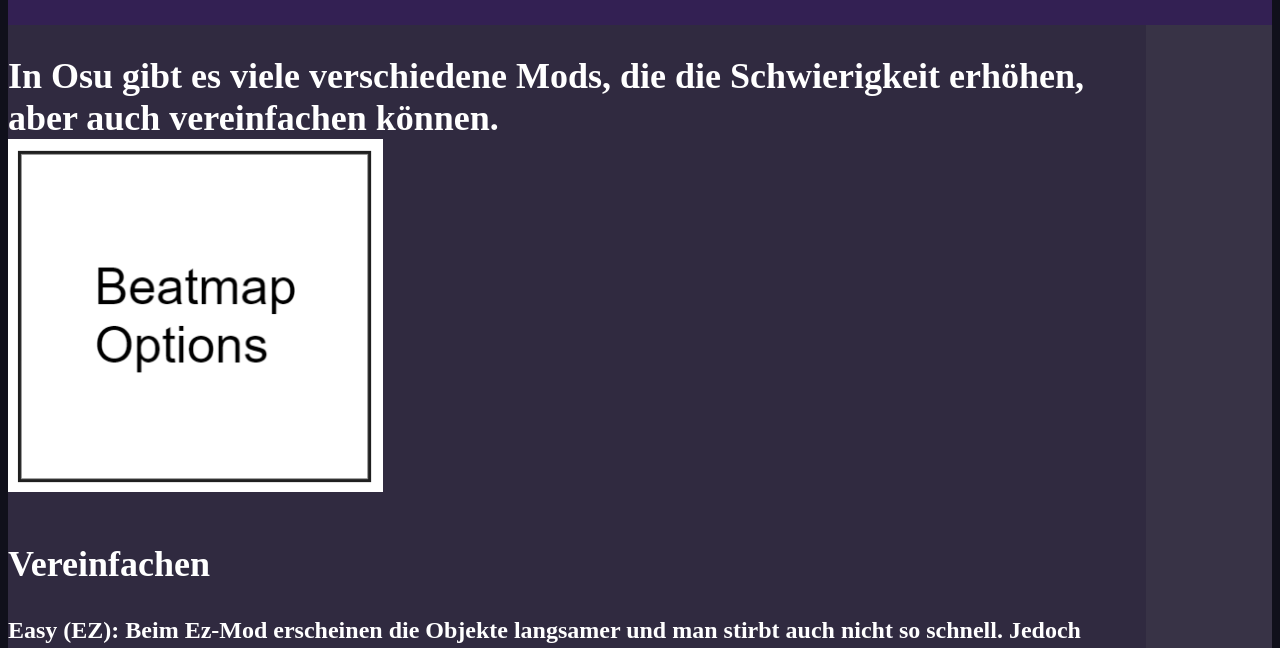
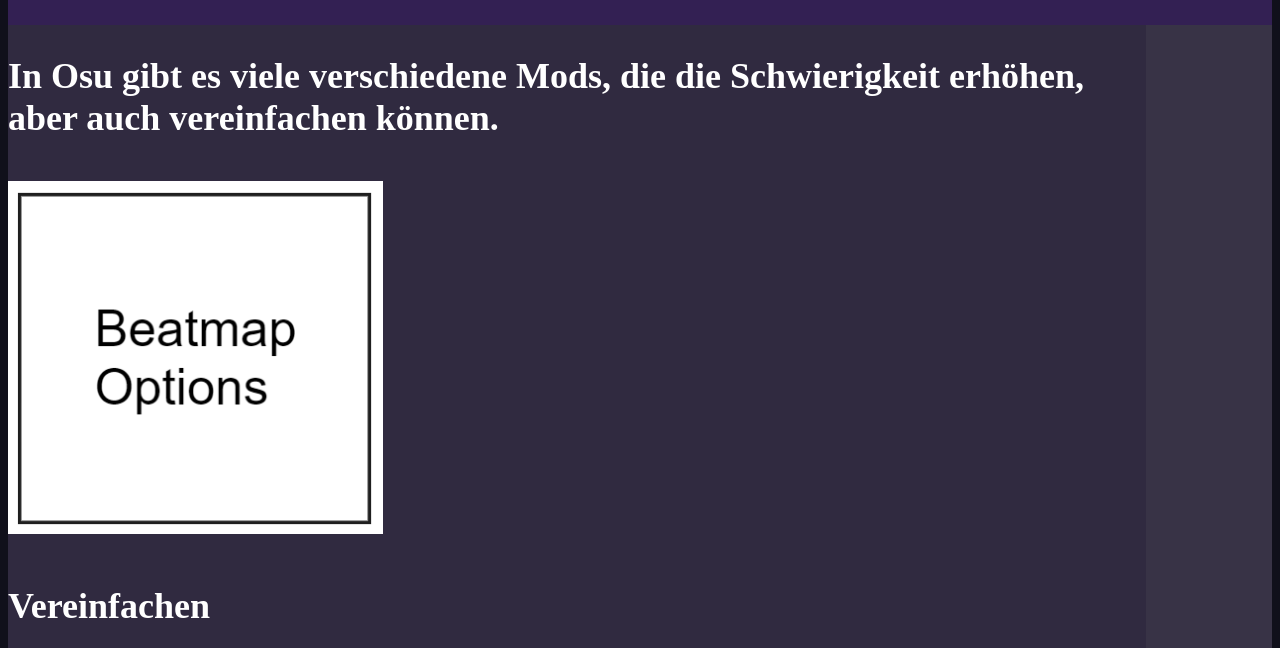
Before and after one commit to HeliumxD/Modul_293, a plain HTML site: page Mods.html in a window 1280 px wide. Shown: the part 113-761 px from the top of the page. Drawn offline with Linux system fonts and the light colour scheme.

Commit message:
Update Mods.html

```diff
--- a/Mods.html
+++ b/Mods.html
@@ -35,7 +35,7 @@
         <main>
             <h2>
                 In Osu gibt es viele verschiedene Mods, die die Schwierigkeit erhöhen,
-                aber auch vereinfachen können. <br>
+                aber auch vereinfachen können. <br><br>
               <img src="Image/Screenshot 2023-06-26 142413.png" width="33%" alt="Beatmap Option Icon"> <br><br>
                 Vereinfachen
             </h2>
```
